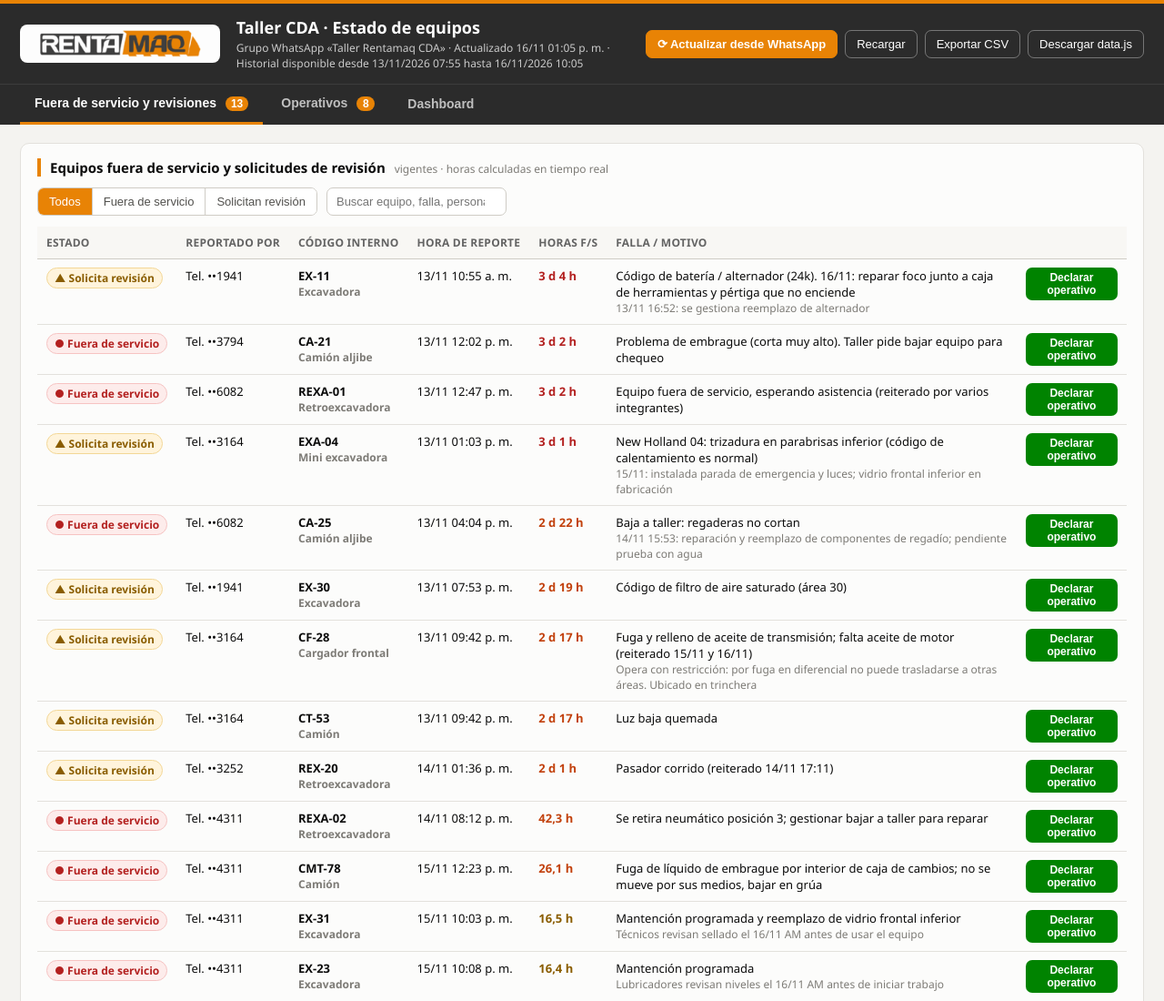
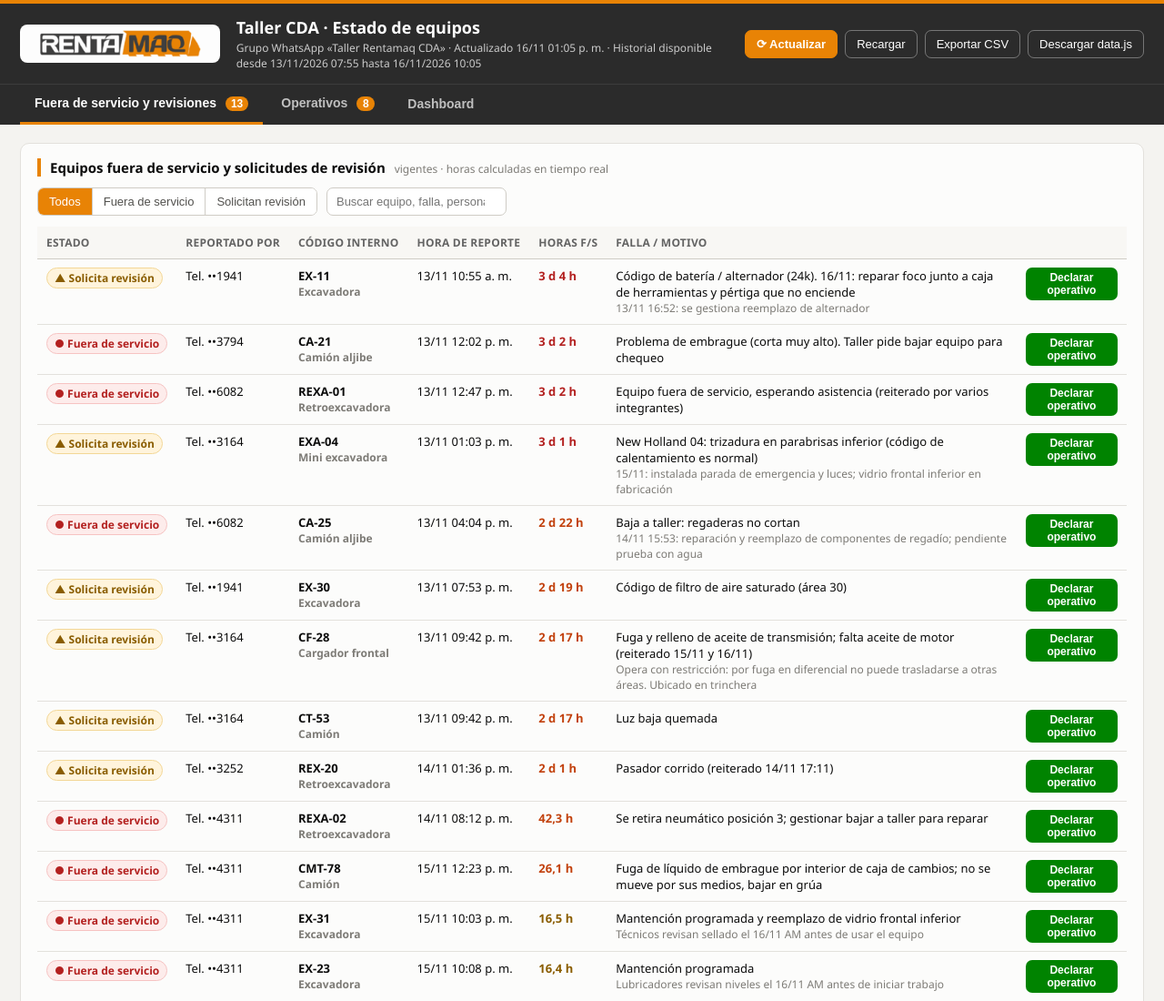
Before and after one commit to Rentamaq/TallerCDA, a plain HTML site: page index.html in a window 1280 px wide. Shown: the top 1100 px of the page at 91% size. Drawn offline with Linux system fonts and the light colour scheme.

Commit message:
Botón: texto 'Actualizar'
Co-Authored-By: Claude Opus 5.5 <noreply@anthropic.com>
Claude-Session: https://claude.ai/code/session_01ReE6UrkyBZGupKAueNmr7g

```diff
--- a/index.html
+++ b/index.html
@@ -142,7 +142,7 @@
     <div class="sub" id="sub">—</div>
   </div>
   <div class="actions">
-  <button class="hb-main" onclick="actualizarConClaude()" title="Abre Claude con /tallercda para leer el grupo de WhatsApp y actualizar el panel">⟳ Actualizar desde WhatsApp</button>
+  <button class="hb-main" onclick="actualizarConClaude()" title="Abre Claude con /tallercda para leer el grupo de WhatsApp y actualizar el panel">⟳ Actualizar</button>
   <button onclick="location.reload(true)" title="Vuelve a cargar los datos publicados">Recargar</button>
   <button onclick="exportCSV()">Exportar CSV</button>
   <button onclick="exportDataJS()" title="Descarga data.js con los ingresos manuales incluidos, para subirlo al repositorio">Descargar data.js</button>
```
Also changed, not shown: 1 other file.
